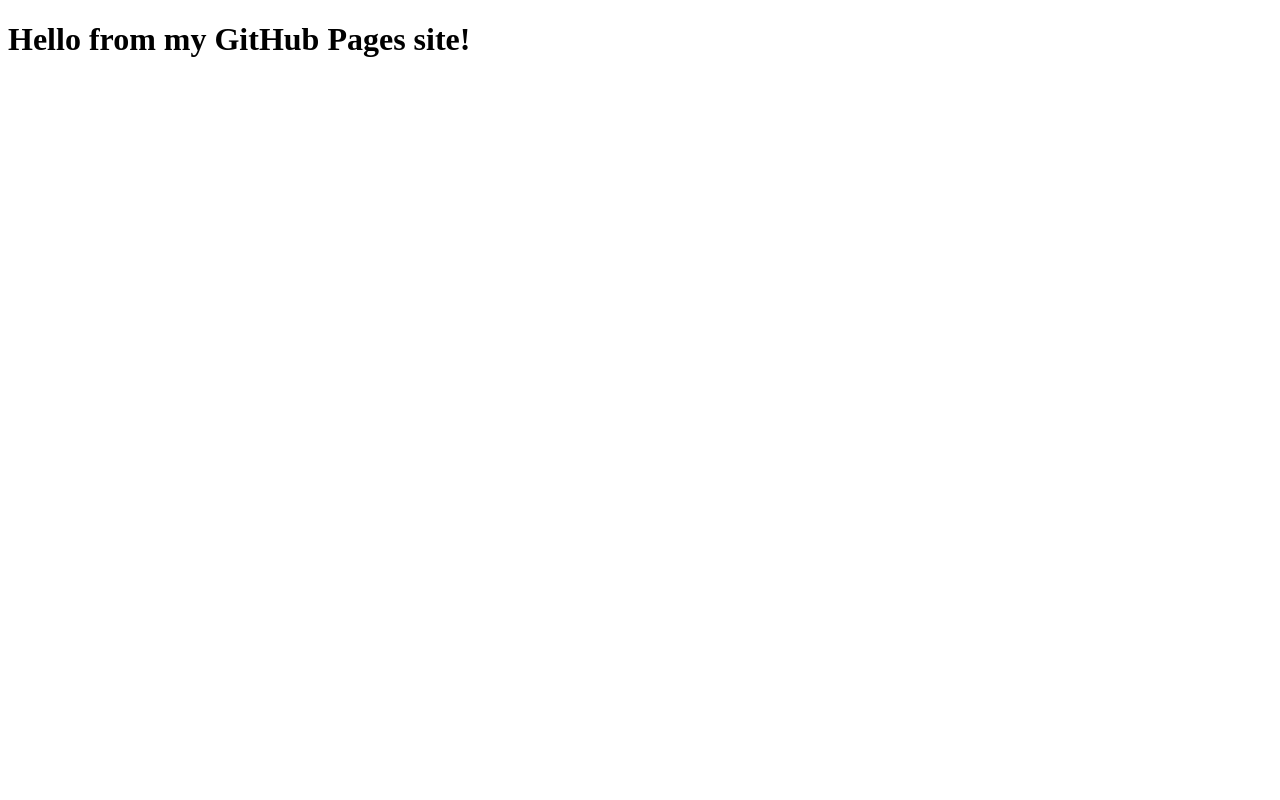
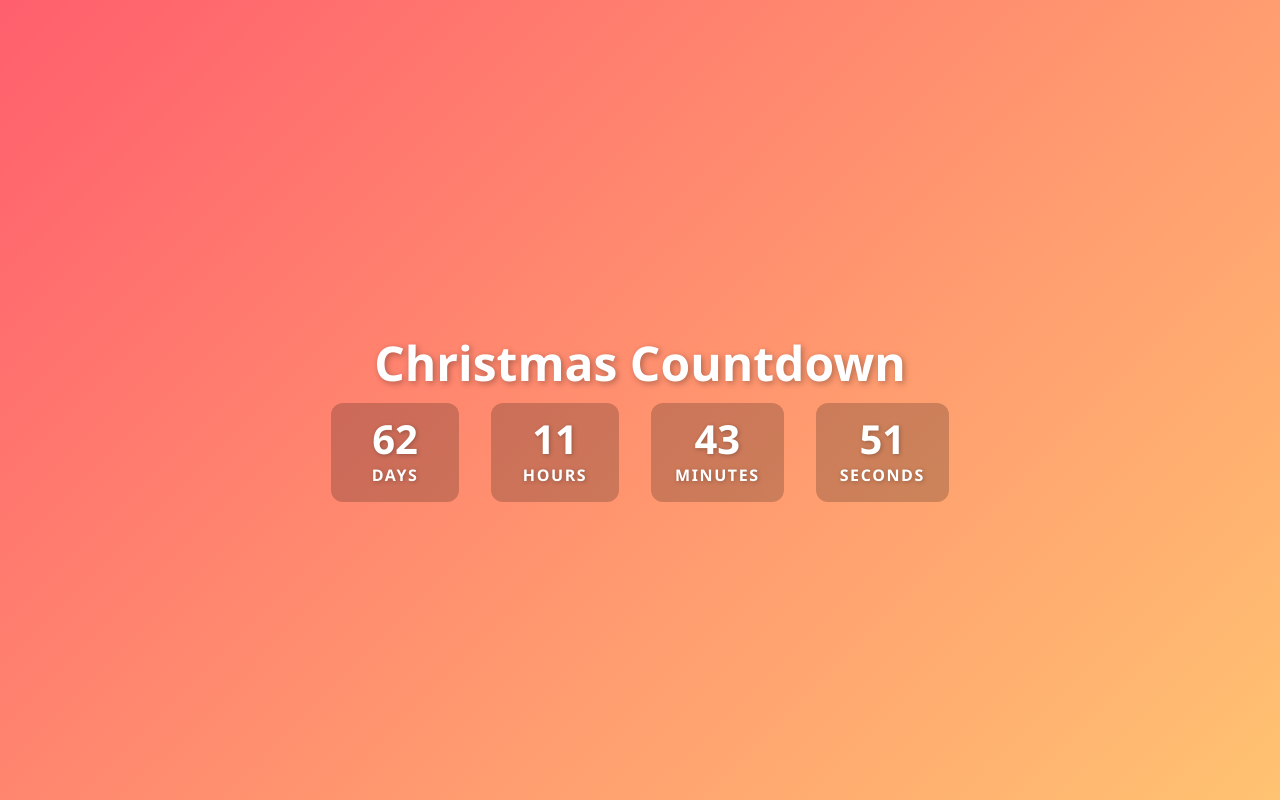
Before and after one commit to jamesbijo09876/github-actions, a plain HTML site: page index.html in a window 1280 px wide. Drawn offline with Linux system fonts and the light colour scheme.

Commit message:
Test CI/CD pipeline

```diff
--- a/index.html
+++ b/index.html
@@ -1,9 +1,109 @@
 <!DOCTYPE html>
-<html>
+<html lang="en">
 <head>
-  <title>My GitHub Page</title>
+  <meta charset="UTF-8" />
+  <meta name="viewport" content="width=device-width, initial-scale=1" />
+  <title>Christmas Countdown</title>
+  <style>
+    body {
+      margin: 0;
+      height: 100vh;
+      display: flex;
+      justify-content: center;
+      align-items: center;
+      background: linear-gradient(135deg, #ff5f6d, #ffc371);
+      font-family: 'Segoe UI', Tahoma, Geneva, Verdana, sans-serif;
+      color: #fff;
+      text-align: center;
+      flex-direction: column;
+    }
+    h1 {
+      font-size: 3rem;
+      margin-bottom: 0.5rem;
+      text-shadow: 2px 2px 6px rgba(0,0,0,0.3);
+    }
+    #countdown {
+      display: flex;
+      gap: 2rem;
+      font-size: 2rem;
+      font-weight: 700;
+      text-shadow: 1px 1px 4px rgba(0,0,0,0.25);
+    }
+    .time-section {
+      background: rgba(0, 0, 0, 0.2);
+      padding: 1rem 1.5rem;
+      border-radius: 12px;
+      min-width: 80px;
+    }
+    .number {
+      font-size: 2.5rem;
+      line-height: 1;
+    }
+    .label {
+      font-size: 1rem;
+      margin-top: 0.3rem;
+      text-transform: uppercase;
+      letter-spacing: 0.1em;
+    }
+    @media (max-width: 480px) {
+      #countdown {
+        flex-direction: column;
+        gap: 1rem;
+      }
+      .time-section {
+        min-width: auto;
+        width: 100px;
+      }
+    }
+  </style>
 </head>
 <body>
-  <h1>Hello from my GitHub Pages site!</h1>
+  <h1>Christmas Countdown</h1>
+  <div id="countdown">
+    <div class="time-section">
+      <div id="days" class="number">0</div>
+      <div class="label">Days</div>
+    </div>
+    <div class="time-section">
+      <div id="hours" class="number">0</div>
+      <div class="label">Hours</div>
+    </div>
+    <div class="time-section">
+      <div id="minutes" class="number">0</div>
+      <div class="label">Minutes</div>
+    </div>
+    <div class="time-section">
+      <div id="seconds" class="number">0</div>
+      <div class="label">Seconds</div>
+    </div>
+  </div>
+
+  <script>
+    function updateCountdown() {
+      const now = new Date();
+      const year = now.getMonth() === 11 && now.getDate() > 25 ? now.getFullYear() + 1 : now.getFullYear();
+      const christmas = new Date(year, 11, 25, 0, 0, 0);
+      const diff = christmas - now;
+
+      if (diff <= 0) {
+        document.getElementById('countdown').innerHTML = '<h2>Merry Christmas! 🎄</h2>';
+        clearInterval(timer);
+        return;
+      }
+
+      const seconds = Math.floor((diff / 1000) % 60);
+      const minutes = Math.floor((diff / (1000 * 60)) % 60);
+      const hours = Math.floor((diff / (1000 * 60 * 60)) % 24);
+      const days = Math.floor(diff / (1000 * 60 * 60 * 24));
+
+      document.getElementById('days').textContent = days;
+      document.getElementById('hours').textContent = hours.toString().padStart(2, '0');
+      document.getElementById('minutes').textContent = minutes.toString().padStart(2, '0');
+      document.getElementById('seconds').textContent = seconds.toString().padStart(2, '0');
+    }
+
+    updateCountdown();
+    const timer = setInterval(updateCountdown, 1000);
+  </script>
 </body>
 </html>
```
Also changed, not shown: 1 other file.
